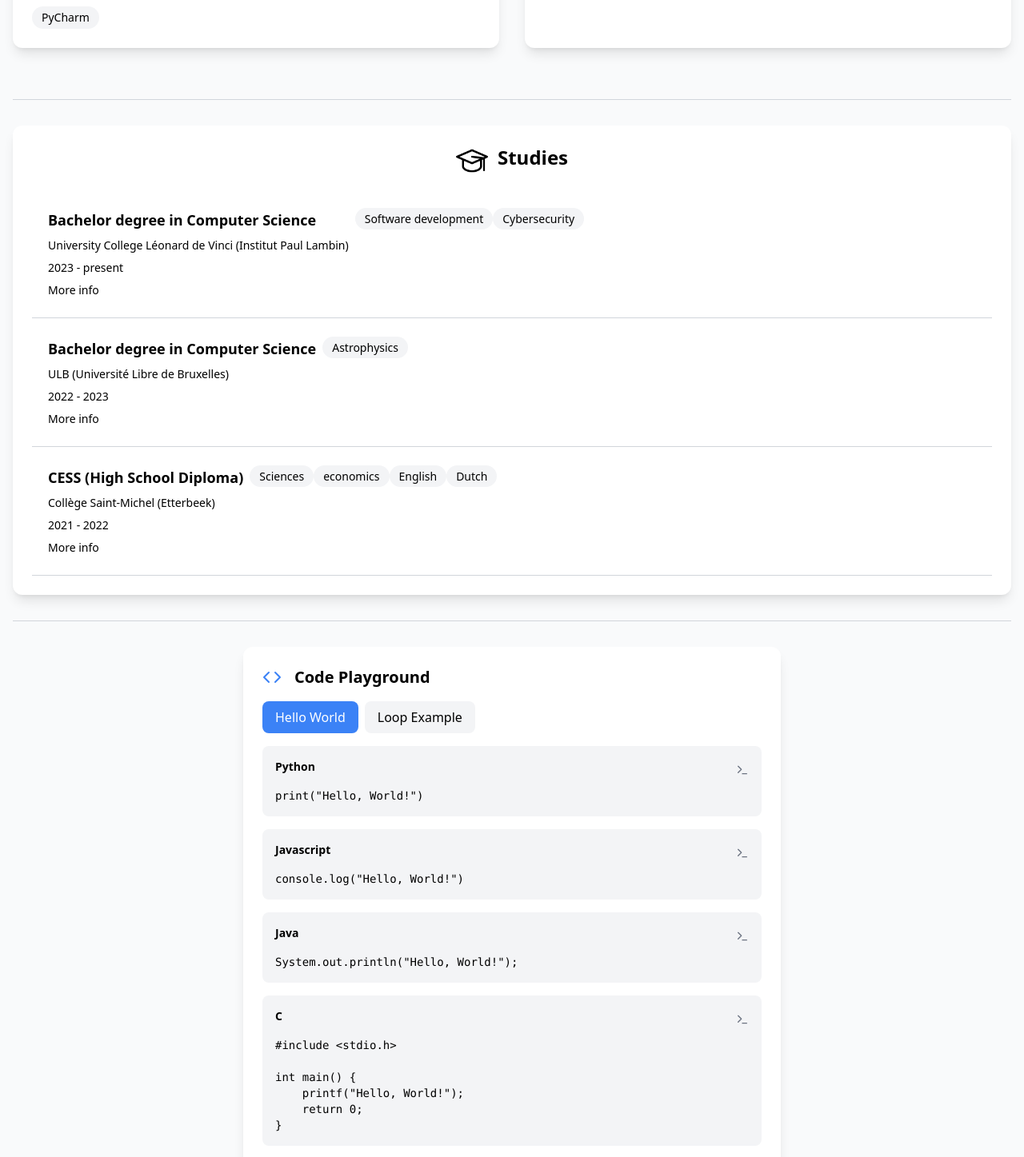
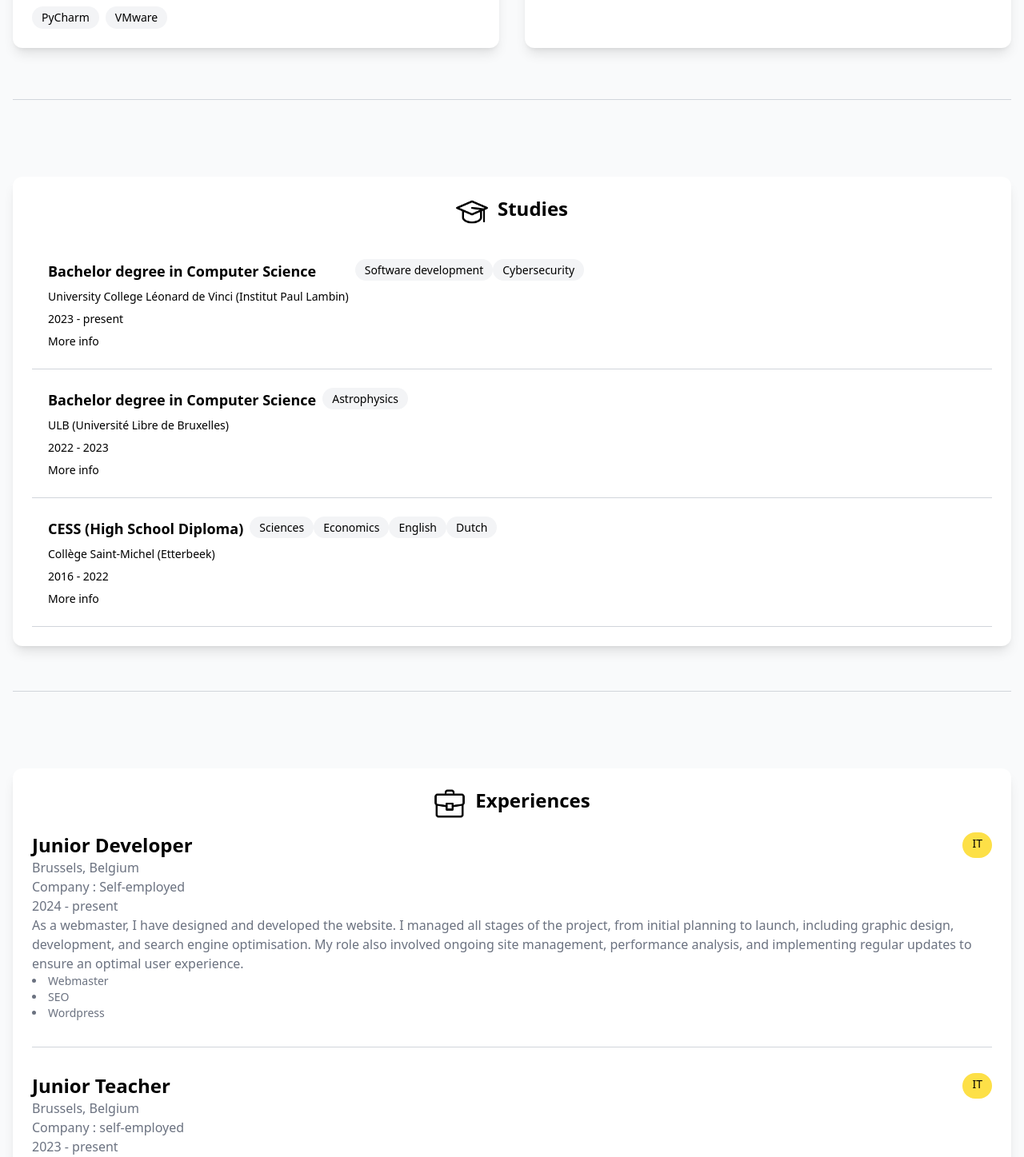
Before and after one commit to sacha-croon-vinci/Online-Resume, a React (Vite) app: page / in a window 1280 px wide. Shown: the part 740-2187 px from the top of the page at 80% size. Built offline with nearby package versions, Linux system fonts and the light colour scheme.

Commit message:
update(data): some new data + image

```diff
--- a/src/App.tsx
+++ b/src/App.tsx
@@ -4,13 +4,14 @@ import { Hero } from './components/Hero';
 import { SkillCard } from './components/SkillCard';
 import { InteractiveWidget } from './components/InteractiveWidget';
 import { StudyCard } from './components/Studies/StudyCard';
+import { ExperienceCard } from './components/Experiences/ExperienceCard';
 
 function App() {
   const { theme, toggleTheme } = useTheme();
 
   const programmingLanguages = ['Python', 'Java', 'TypeScript', 'JavaScript', 'C', 'HTML', 'CSS','SQL'];
-  const technologies = ['React', 'Node.js', 'Git', 'Vanilla JS','Tailwind','Bootstrap','Express.js','Junit','Next.js','REST','JWT','Vite'];
-  const tools = ['VS Code', 'Github', 'Figma', 'Lucidchart','DataGrip','Intelij','PyCharm'];
+  const technologies = ['React', 'Node.js', 'Git', 'Vanilla JS','Tailwind','Bootstrap','Express.js','Junit','Next.js','REST','JWT','Vite','Virtual Machine'];
+  const tools = ['VS Code', 'Github', 'Figma', 'Lucidchart','DataGrip','Intelij','PyCharm','VMware'];
   const DataBase = ['MongoDB', 'MySQL', 'PostgreSQL', 'SQLite','UML','SQL'];
 
   const studies = [
@@ -32,9 +33,61 @@ function App() {
     {
       title: 'CESS (High School Diploma)',
       school: 'Collège Saint-Michel (Etterbeek)',
-      date: '2021 - 2022',
+      date: '2016 - 2022',
       link: 'https://college-st-michel.info/wp/',
-      option: ['Sciences','economics','English', 'Dutch'],
+      option: ['Sciences','Economics','English', 'Dutch'],
+    },
+  ]
+  const experiences = [
+    {
+      title: 'Junior Developer',
+      it: true,
+      location: 'Brussels, Belgium',
+      company: 'Self-employed',
+      date: '2024 - present',
+      description: 'As a webmaster, I have designed and developed the website. I managed all stages of the project, from initial planning to launch, including graphic design, development, and search engine optimisation. My role also involved ongoing site management, performance analysis, and implementing regular updates to ensure an optimal user experience.',
+      option: ['Webmaster', 'SEO', 'Wordpress',],
+      language: ['French', 'English'],
+    },
+    {
+      title: 'Junior Teacher',
+      it: true,
+      location: 'Brussels, Belgium',
+      company: 'self-employed',
+      date: '2023   - present',
+      description: 'I am teaching private lessons in computer science for students. ',
+      option: ['Python', 'JavaScript', 'HTML', 'CSS', 'Algorithmic', 'Data structure', 'SQL'],
+      language: ['French', 'English'],
+    },
+    {
+      title: 'Student Job',
+      it: false,
+      location: 'Brussels, Belgium',
+      company: 'Delitraiteur WSL',
+      date: '2022 - present',
+      description: 'I interact with customers face-to-face, over the phone, and via email, providing personalised and attentive service. I manage orders and handle customer complaints with empathy, ensuring their issues are resolved efficiently and satisfactorily. Additionally, I am responsible for inventory management, ensuring that stock is well-organised and up-to-date to meet customer needs.' ,
+      option: ['Manage orders', 'Client services', 'cash register', 'inventory management'],
+      language: ['French', 'English', 'Dutch'],
+    },
+    {
+      title: 'Sales Assistant',
+      it: false,
+      location: 'Brussels, Belgium',
+      company: 'WE Fashion',
+      date: 'OCT 2021 - FEB 2022',
+      description: 'As a sales assistant at WE Fashion, I assisted customers by providing personalised advice and addressing their needs. I was also responsible for the layout of the shelves, ensuring that products were displayed in an attractive and organised manner. Additionally, I wore the brand’s clothing to promote it, thereby contributing to increased sales and enhancing the company’s image.',
+      option: ['Promote', 'Sale', 'inventory management'],
+      language: ['French', 'Dutch'],
+    },
+    {
+      title: 'Rental Agent',
+      it: false,
+      location: 'Coxyde, Belgium',
+      company: 'Rodeo',
+      date: 'JUN 2020 - SEPT 2022',
+      description: 'During the summer holidays, I was responsible for renting out pedal cars and bicycles, primarily communicating with customers in Dutch. My duties included maintaining the bicycles to ensure they were in good working condition, as well as selling these items. My role required constant interaction with customers to meet their needs and ensure their satisfaction.',
+      option: [ 'Sale', 'Client services'],
+      language: ['Dutch', 'English'],
     },
   ]
 
@@ -69,14 +122,16 @@ function App() {
           />
         </div>
 
-        <div className="border-t border-gray-300 dark:border-gray-700 my-8"></div> {/* Line of separation */}
+        <div className="border-t border-gray-300 dark:border-gray-700 my-8 pt-8 pb-8"></div> {/* Line of separation */}
 
-        <StudyCard data={studies}
+        <StudyCard data={studies}/>
 
-        />
-        <div className=''></div>
 
-        <div className="border-t border-gray-300 dark:border-gray-700 my-8"></div> {/* Line of separation */}
+        <div className="border-t border-gray-300 dark:border-gray-700 my-8 pt-8 pb-8"></div> {/* Line of separation */}
+
+        <ExperienceCard data={experiences} />
+
+        <div className="border-t border-gray-300 dark:border-gray-700 my-8 pt-8 pb-8"></div> {/* Line of separation */}
 
         <InteractiveWidget />
       </main>
--- a/src/components/Studies/StudyCard.tsx
+++ b/src/components/Studies/StudyCard.tsx
@@ -9,7 +9,7 @@ interface StudyCardProps {
 
 export function StudyCard({ data }: StudyCardProps) {
     return (
-        <div className="bg-white dark:bg-gray-800 p-6 rounded-xl  shadow-lg hover:shadow-2xl transition-shadow">
+        <div className="bg-white dark:bg-gray-800 p-6 rounded-xl  shadow-lg hover:shadow-2xl transition-shadow mb-14">
             <div className="flex gap-3 pl-5 pr-5 mb-4 justify-center">
                 <img src="/src/public/images/graduation-hat.png"  alt="study image" className="w-10 h-10"/>
                 <h3 className="text-2xl font-bold dark:text-white ">Studies</h3>
--- a/src/components/Studies/StudyItem.tsx
+++ b/src/components/Studies/StudyItem.tsx
@@ -20,7 +20,7 @@ export function StudyItem({title, school, date, link, option}: ItemProps) {
                 {option?.map((item) => (
                     <span
                         key={item}
-                        className="px-3 py-1 bg-gray-100 dark:bg-gray-700 rounded-full text-sm
+                        className="px-3 py-1 bg-gray-100 dark:bg-gray-700 rounded-full text-sm select-none
                         dark:text-gray-300 transform transition-transform duration-200 hover:scale-110 hover:bg-green-500 dark:hover:bg-red-500 hover:text-white"
                     >
                         {item}
```
Also changed, not shown: src/public/images/briefcase.png (added).
